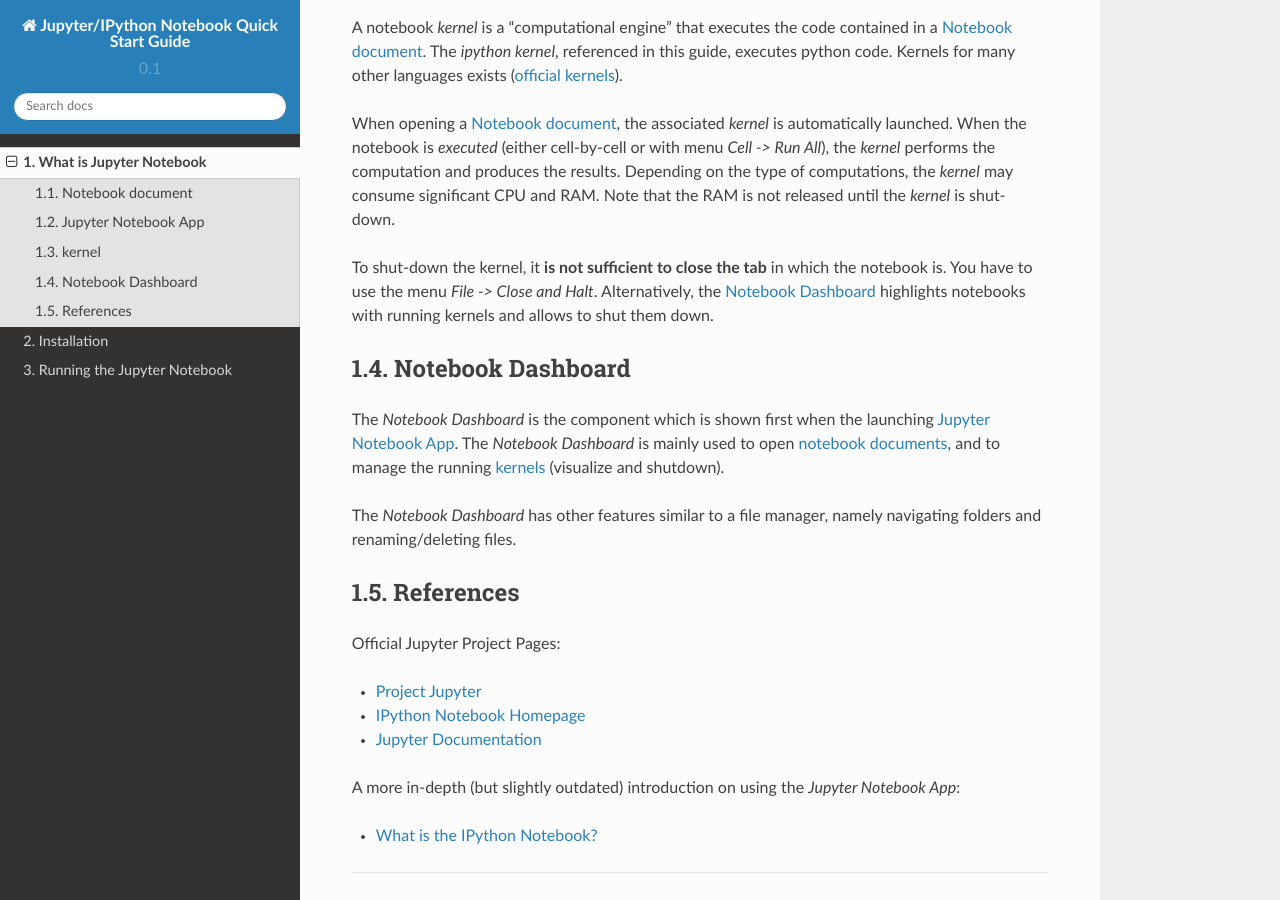
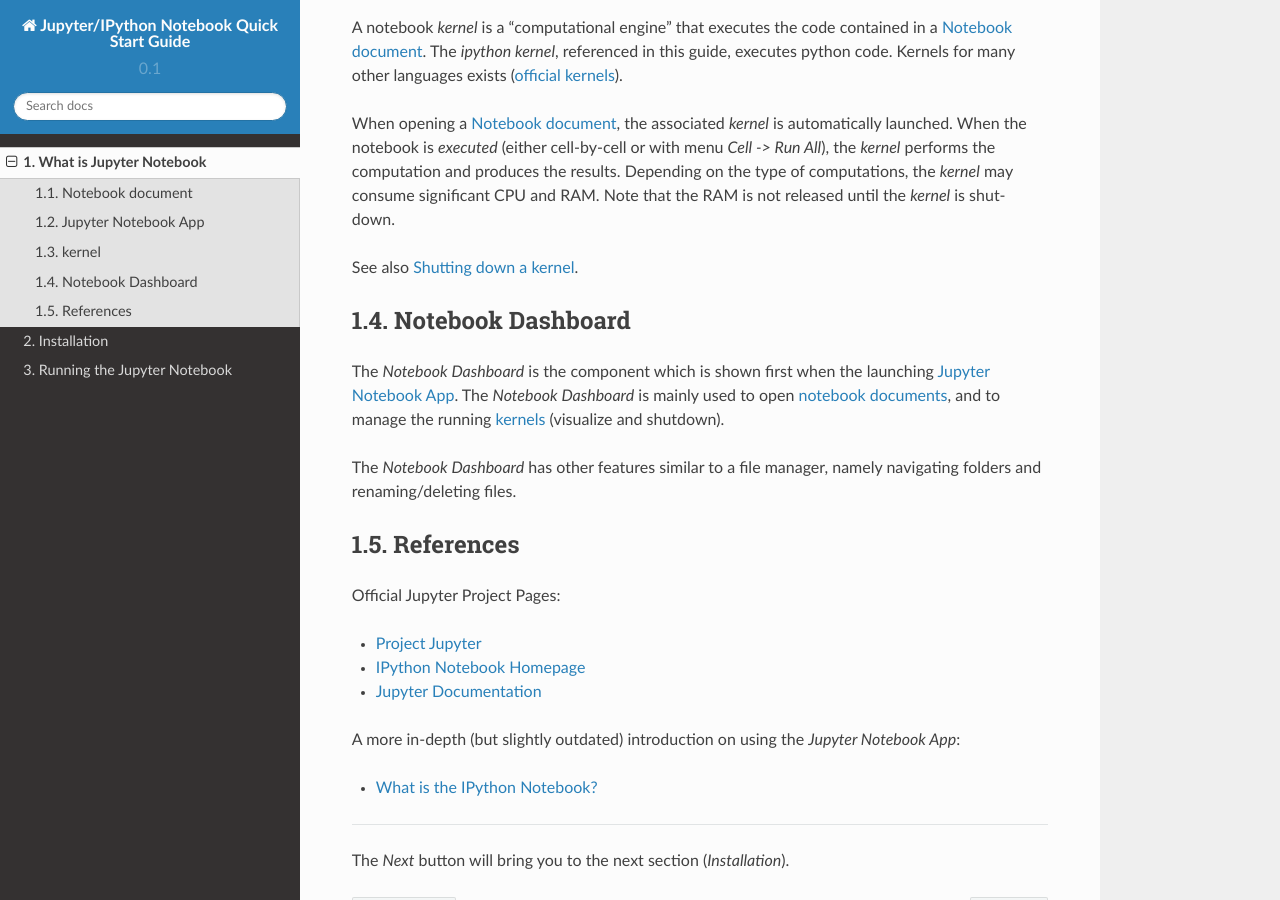
Before and after one commit to tritemio/jupyter_notebook_beginner_guide, a Sphinx documentation site: the page built from docs/what_is_jupyter.rst, in a window 1280 px wide and 900 px high, scrolled down 972 px. Built offline with Sphinx 7.4.7 and the Read the Docs theme 2.0.0, drawn with Linux system fonts in a browser that asks for light colours.

Commit message:
Add link

```diff
--- a/docs/what_is_jupyter.rst
+++ b/docs/what_is_jupyter.rst
@@ -59,10 +59,7 @@
 Depending on the type of computations, the *kernel* may consume significant
 CPU and RAM. Note that the RAM is not released until the *kernel* is shut-down.
 
-To shut-down the kernel, it **is not sufficient to close the tab** in which the notebook is.
-You have to use the menu *File -> Close and Halt*. Alternatively, the :ref:`dashboard`
-highlights notebooks with running kernels and allows to shut them down.
-
+See also :ref:`kernel_shutdown`.
 
 .. _dashboard:
 
```
